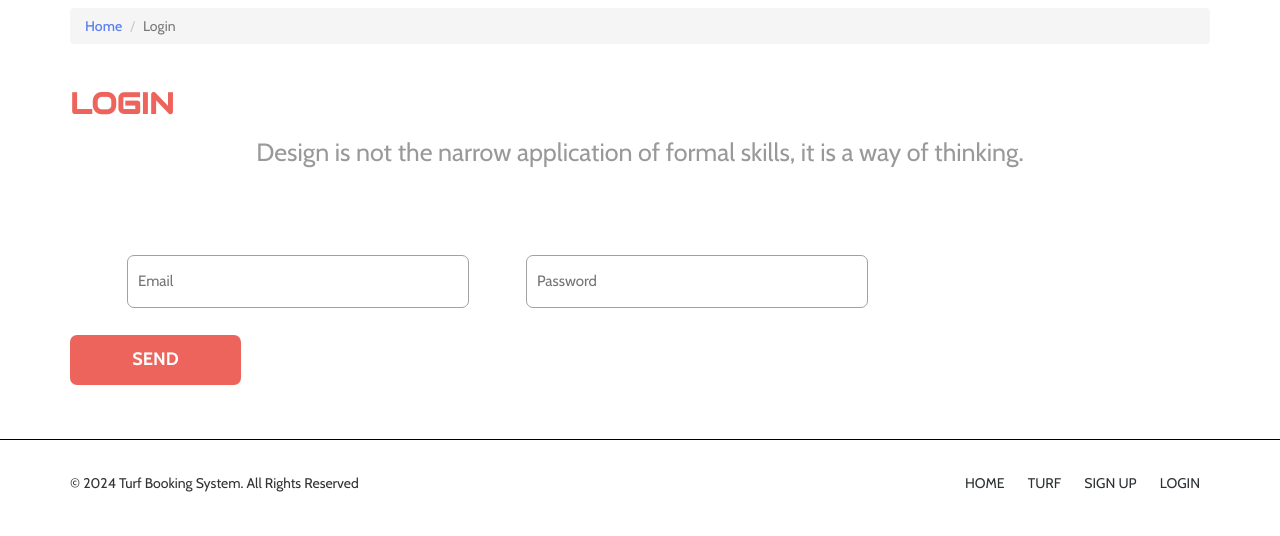
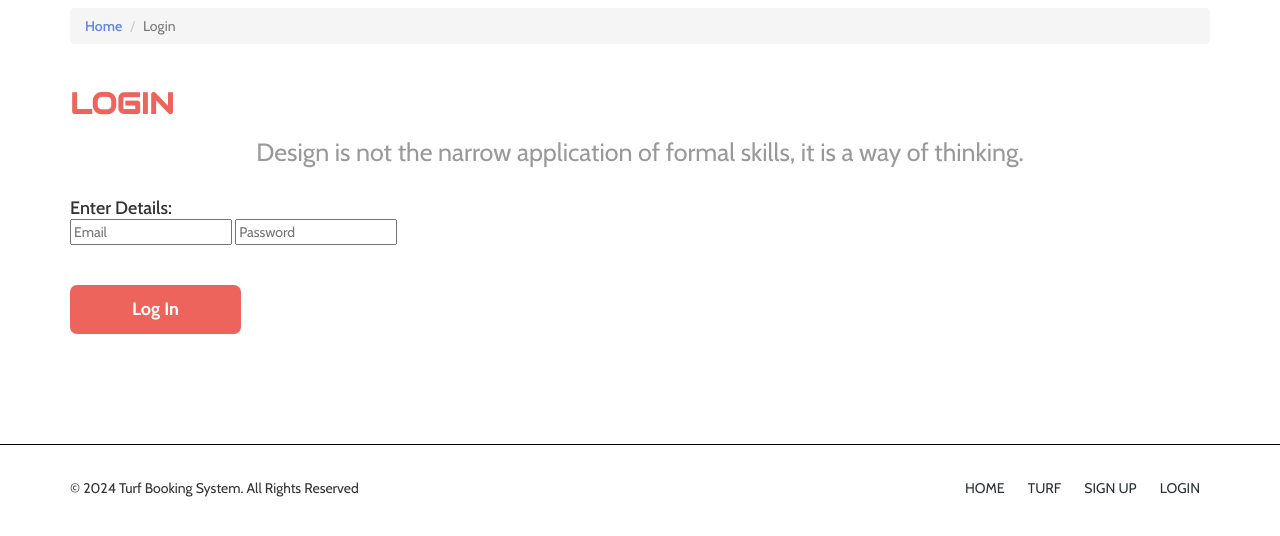
Before and after one commit to thejasreerajup/Turf-Booking-System, a Django app: page /login/ in a window 1280 px wide. Shown: the part 152-688 px from the top of the page. Run offline with Django 3.2, Linux system fonts and the light colour scheme; some libraries are stand-ins or nearby versions; some web fonts are replaced.

Commit message:
LoginAutoCompleteFix

```diff
--- a/template/login.html
+++ b/template/login.html
@@ -79,35 +79,28 @@
 			 <p class="design">Design is not the narrow application of formal skills, it is a way of thinking.</p>
 
 			 <div class="contact-icons">
+				 <div class="login-page">
+					<div class="login-top">
+						<h4>Enter Details: </h4>
+					</div>
+					<form action="/login/" method="POST">
+						<div class="login-body">
+							{% csrf_token %}
+							<input type="email" name="email" placeholder="Email" required/>
+							<input type="password" name="password" placeholder="Password" required/>
+							<br><br>
+							&nbsp;&nbsp;<input type="submit" value="Log In">
+						</div>
+
+					</form>
+				 </div>
 				<div class="contact-grid">
 					<div class="">
 						<span> </span>
 					</div>
 
 				</div>
-				<div class="contact-grid">
-					<div class="">
-						<span> </span>
-					</div>
-
-				</div>
-				<div class="contact-grid">
-					<div class="">
-						<span> </span>
-					</div>
-
-				</div>
-				<div class="clearfix"> </div>
 			 </div>
-			<form action="/login/" method="POST">
-			 {% csrf_token %}
-				<input type="text" name="email" placeholder="Email" required=" "/>
-				<input type="text" name="password" placeholder="Password" required=" "/>
-				<br>
-				<br>
-				<br>
-				&nbsp;&nbsp;<input type="submit" value="SEND">
-			</form>
 		 </div>
 	 </div>
 </div>
```
